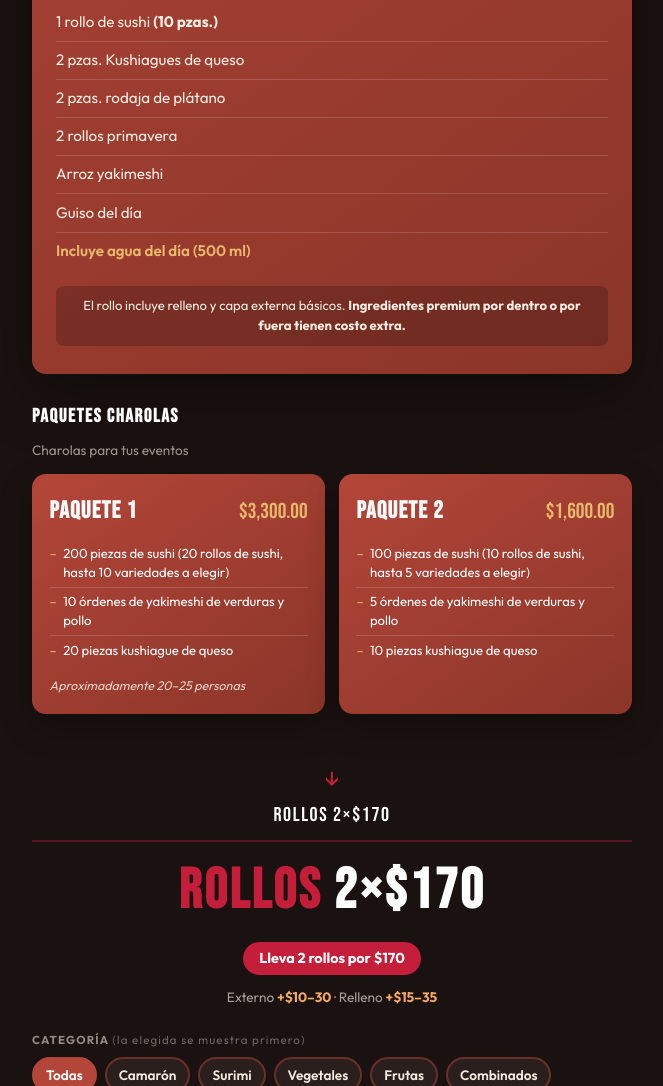
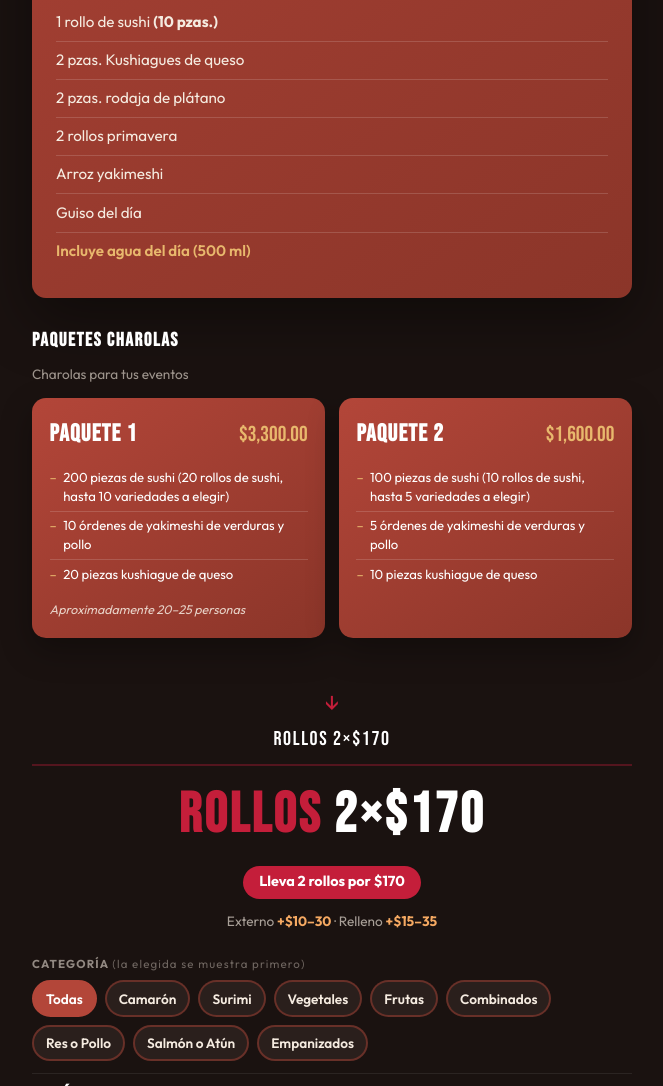
Before and after one commit to Cristof117/sushi, a plain HTML site: page index.html in a window 1280 px wide. Shown: the part 2474-3560 px from the top of the page, without its empty margins (308-971 px from the left). Drawn offline with Linux system fonts and the light colour scheme.

Commit message:
se elimina leyenda

```diff
--- a/index.html
+++ b/index.html
@@ -89,10 +89,6 @@
             <li>Guiso del día</li>
             <li class="paquete-list__bonus">Incluye agua del día (500 ml)</li>
           </ul>
-          <p class="paquete-note">
-            El rollo incluye relleno y capa externa básicos.
-            <strong>Ingredientes premium por dentro o por fuera tienen costo extra.</strong>
-          </p>
         </article>
       </div>
 
```
